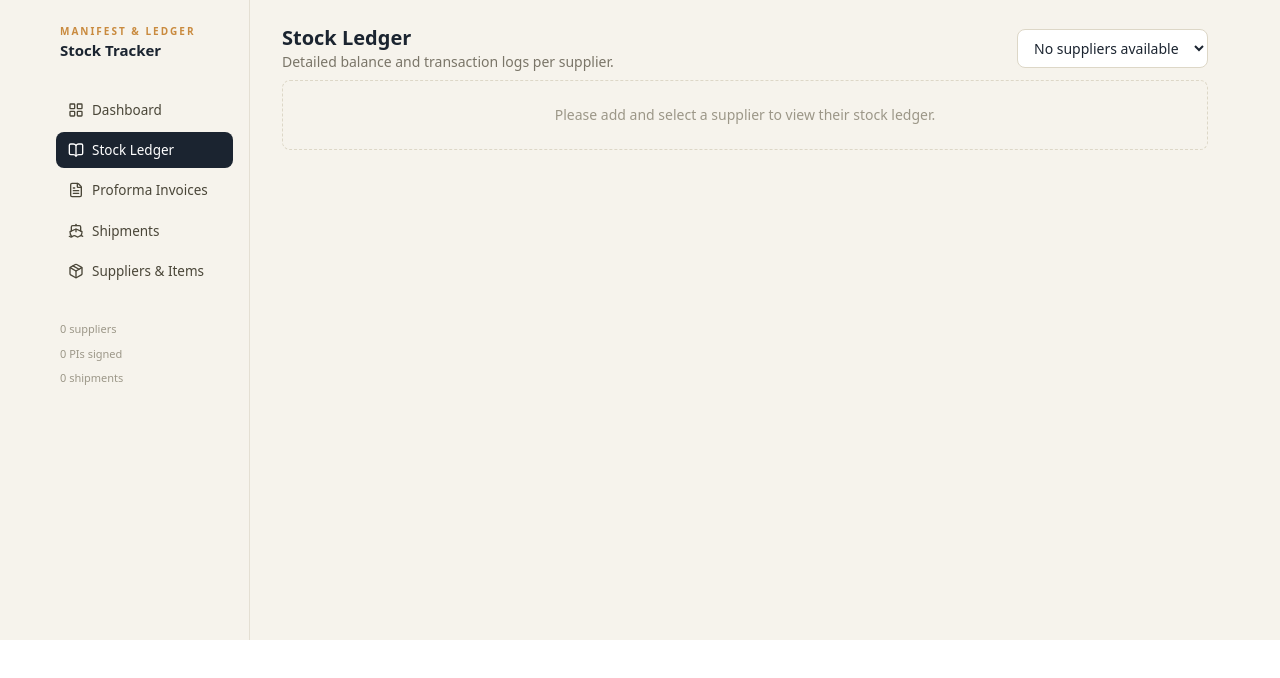
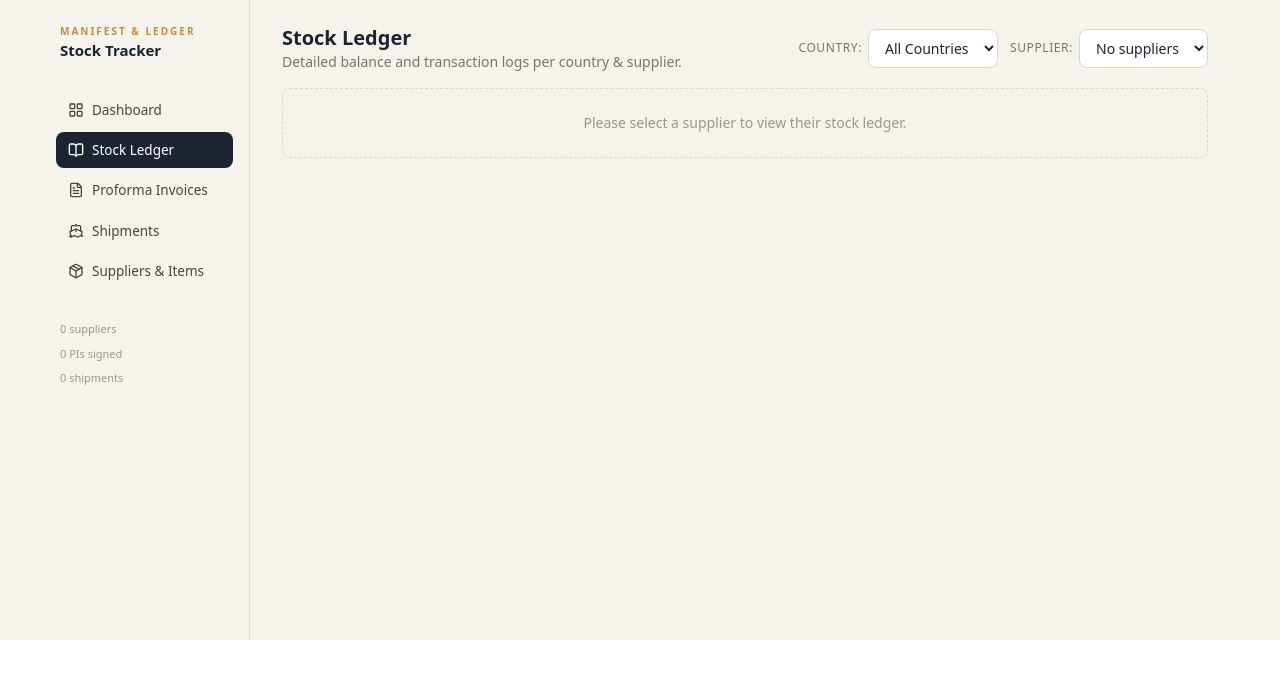
Before and after one commit to abdulrehmanmaisongalaxy/AIT-Stock-Tracker-at-Supplier-Warehouse, a React (Vite) app: page / in a window 1280 px wide. Both pictures are taken after a click on the button "Stock Ledger". Shown: the top 678 px of the page. Built offline with nearby package versions, Linux system fonts and the light colour scheme.

Commit message:
AIT-Stock-Tracker-at-Supplier-Warehouse
Added a Globe icon to the import list and updated the calculation of closing values to ensure non-negative quantities. Introduced a new summary section for stock by country, including supplier counts and closing values.

```diff
--- a/src/App.jsx
+++ b/src/App.jsx
@@ -2,7 +2,7 @@ import { useState, useEffect, useMemo } from "react";
 import {
   Plus, Trash2, Package, FileText, Ship, LayoutGrid, X,
   AlertCircle, Loader2, CheckCircle2, Boxes, BookOpen,
-  Upload, Download, FileSpreadsheet, Edit3, FileCode
+  Upload, Download, FileSpreadsheet, Edit3, FileCode, Globe
 } from "lucide-react";
 import * as XLSX from "xlsx";
 import jsPDF from "jspdf";
@@ -129,7 +129,7 @@ export default function StockLedger() {
   };
 
   const totals = useMemo(() => {
-    const closingValue = ledger.reduce((s, r) => s + r.closingQty * r.avgCost, 0);
+    const closingValue = ledger.reduce((s, r) => s + Math.max(0, r.closingQty) * r.avgCost, 0);
     const pipelineQty = ledger.reduce((s, r) => s + r.pipeline, 0);
     const closingQty = ledger.reduce((s, r) => s + Math.max(0, r.closingQty), 0);
     return { closingValue, pipelineQty, closingQty };
@@ -200,6 +200,21 @@ function Dashboard({ data, ledger, totals, supplierName, productInfo, piStatus }
     return m;
   }, [ledger]);
 
+  const byCountry = useMemo(() => {
+    const m = {};
+    for (const r of ledger) {
+      const sup = data.suppliers.find((s) => s.id === r.supplierId);
+      const country = sup?.country?.trim() || "Unassigned";
+      if (!m[country]) m[country] = { country, suppliersCount: new Set(), closingValue: 0, closingQty: 0, pipelineQty: 0 };
+
+      m[country].suppliersCount.add(r.supplierId);
+      m[country].closingQty += Math.max(0, r.closingQty);
+      m[country].closingValue += Math.max(0, r.closingQty) * r.avgCost;
+      m[country].pipelineQty += r.pipeline;
+    }
+    return Object.values(m);
+  }, [ledger, data.suppliers]);
+
   const openPIs = data.pis.filter((p) => piStatus(p).label !== "In Stock");
   const recentShipments = [...data.shipments].sort((a, b) => (b.date || "").localeCompare(a.date || "")).slice(0, 5);
 
@@ -208,12 +223,50 @@ function Dashboard({ data, ledger, totals, supplierName, productInfo, piStatus }
       <h1 className="text-xl font-bold mb-1">Dashboard</h1>
       <p className="text-sm text-[#7A7568] mb-6">Live view of what's ordered, what's ready to sell, and what's already shipped.</p>
 
-      <div className="grid grid-cols-3 gap-4 mb-8">
+      <div className="grid grid-cols-3 gap-4 mb-6">
         <StatCard label="Closing stock value" value={"AED " + money(totals.closingValue)} icon={Boxes} tone="stock" />
         <StatCard label="Closing stock qty (sellable now)" value={fmt(totals.closingQty)} icon={CheckCircle2} tone="stock" />
         <StatCard label="In pipeline (ordered, not received)" value={fmt(totals.pipelineQty)} icon={FileText} tone="pipeline" />
       </div>
 
+      {/* Country Wise Summary Card */}
+      <div className={card + " p-5 mb-6"}>
+        <div className="flex items-center gap-2 mb-3">
+          <Globe className="w-4 h-4 text-[#C98A3E]" />
+          <div className={sectionLabel + " mb-0"}>Closing Stock by Country Summary</div>
+        </div>
+        {byCountry.length === 0 ? (
+          <EmptyState text="No country data available." />
+        ) : (
+          <table className="w-full text-sm">
+            <thead>
+              <tr className="text-[10.5px] uppercase tracking-[0.06em] text-[#9C9788] border-b border-[#EFEAE0]">
+                <th className="text-left py-1.5 font-medium">Country</th>
+                <th className="text-center py-1.5 font-medium">Suppliers</th>
+                <th className="text-right py-1.5 font-medium">Pipeline Qty</th>
+                <th className="text-right py-1.5 font-medium">Closing Stock Qty</th>
+                <th className="text-right py-1.5 font-medium">Total Value</th>
+              </tr>
+            </thead>
+            <tbody>
+              {byCountry.map((c, i) => (
+                <tr key={i} className="border-b border-[#F3F0E7] last:border-0 font-medium">
+                  <td className="py-2 flex items-center gap-2">
+                    <span className="w-2 h-2 rounded-full bg-[#C98A3E]" />
+                    {c.country}
+                  </td>
+                  <td className="text-center py-2 text-[#7A7568]">{c.suppliersCount.size}</td>
+                  <td className="text-right py-2 text-[#8A6420]">{c.pipelineQty > 0 ? fmt(c.pipelineQty) : "—"}</td>
+                  <td className="text-right py-2 text-[#2F5A41]">{fmt(c.closingQty)}</td>
+                  <td className="text-right py-2 font-bold text-[#1B2430]">AED {money(c.closingValue)}</td>
+                </tr>
+              ))}
+            </tbody>
+          </table>
+        )}
+      </div>
+
+      {/* Detailed Stock by Supplier */}
       <div className={card + " p-5 mb-6"}>
         <div className={sectionLabel}>Closing stock by supplier — sellable inventory, right now</div>
         {Object.keys(bySupplier).length === 0 ? (
@@ -221,17 +274,21 @@ function Dashboard({ data, ledger, totals, supplierName, productInfo, piStatus }
         ) : (
           Object.entries(bySupplier).map(([supplierId, rows]) => {
             const supplierClosingValue = rows.reduce((s, r) => s + Math.max(0, r.closingQty) * r.avgCost, 0);
+            const sup = data.suppliers.find(s => s.id === supplierId);
             return (
-              <div key={supplierId} className="mb-5 last:mb-0">
-                <div className="flex items-baseline justify-between mb-2">
-                  <div className="font-semibold text-[14px]">{supplierName(supplierId)}</div>
+              <div key={supplierId} className="mb-6 last:mb-0">
+                <div className="flex items-baseline justify-between mb-2 pb-1 border-b border-[#DDD7C7]">
+                  <div className="font-bold text-[14px] flex items-center gap-2">
+                    {supplierName(supplierId)}
+                    {sup?.country && <span className="text-xs font-normal px-2 py-0.5 rounded bg-[#EFEAE0] text-[#7A7568]">{sup.country}</span>}
+                  </div>
                   <div className="text-[12px] text-[#7A7568]">
                     Closing value: <span className="font-semibold text-[#1B2430]">AED {money(supplierClosingValue)}</span>
                   </div>
                 </div>
                 <table className="w-full text-sm">
                   <thead>
-                    <tr className="text-[10.5px] uppercase tracking-[0.06em] text-[#9C9788] border-b border-[#EFEAE0]">
+                    <tr className="text-[10.5px] uppercase tracking-[0.06em] text-[#9C9788]">
                       <th className="text-left py-1.5 font-medium">Item</th>
                       <th className="text-right py-1.5 font-medium">Pipeline</th>
                       <th className="text-right py-1.5 font-medium">Closing qty</th>
@@ -303,7 +360,31 @@ function Dashboard({ data, ledger, totals, supplierName, productInfo, piStatus }
 }
 
 function LedgerTab({ data, ledger, supplierName, productInfo }) {
-  const [selectedSupplier, setSelectedSupplier] = useState(data.suppliers[0]?.id || "");
+  const [selectedCountry, setSelectedCountry] = useState("all");
+  const [selectedSupplier, setSelectedSupplier] = useState("");
+
+  const countriesList = useMemo(() => {
+    const list = new Set();
+    data.suppliers.forEach((s) => {
+      if (s.country) list.add(s.country.trim());
+    });
+    return Array.from(list).sort();
+  }, [data.suppliers]);
+
+  const filteredSuppliers = useMemo(() => {
+    if (selectedCountry === "all") return data.suppliers;
+    return data.suppliers.filter((s) => (s.country || "").trim() === selectedCountry);
+  }, [data.suppliers, selectedCountry]);
+
+  useEffect(() => {
+    if (filteredSuppliers.length > 0) {
+      if (!filteredSuppliers.some((s) => s.id === selectedSupplier)) {
+        setSelectedSupplier(filteredSuppliers[0].id);
+      }
+    } else {
+      setSelectedSupplier("");
+    }
+  }, [selectedCountry, filteredSuppliers, selectedSupplier]);
 
   const filteredLedger = useMemo(() => {
     if (!selectedSupplier) return [];
@@ -347,23 +428,46 @@ function LedgerTab({ data, ledger, supplierName, productInfo }) {
 
   return (
     <div>
-      <div className="flex items-center justify-between mb-2">
+      <div className="flex items-center justify-between mb-4">
         <div>
           <h1 className="text-xl font-bold">Stock Ledger</h1>
-          <p className="text-sm text-[#7A7568]">Detailed balance and transaction logs per supplier.</p>
+          <p className="text-sm text-[#7A7568]">Detailed balance and transaction logs per country &amp; supplier.</p>
         </div>
-        <div>
-          <select className={inputCls + " font-medium"} value={selectedSupplier} onChange={(e) => setSelectedSupplier(e.target.value)}>
-            {data.suppliers.length === 0 && <option value="">No suppliers available</option>}
-            {data.suppliers.map((s) => (
+        <div className="flex items-center gap-3">
+          {/* Country Selection Dropdown */}
+          <div className="flex items-center gap-1.5">
+            <span className="text-xs text-[#7A7568] font-medium uppercase tracking-wider">Country:</span>
+            <select
+              className={inputCls + " font-medium py-1.5"}
+              value={selectedCountry}
+              onChange={(e) => setSelectedCountry(e.target.value)}
+            >
+              <option value="all">All Countries</option>
+              {countriesList.map((c) => (
+                <option key={c} value={c}>{c}</option>
+              ))}
+            </select>
+          </div>
+
+          {/* Supplier Selection Dropdown */}
+          <div className="flex items-center gap-1.5">
+            <span className="text-xs text-[#7A7568] font-medium uppercase tracking-wider">Supplier:</span>
+            <select
+              className={inputCls + " font-medium py-1.5"}
+              value={selectedSupplier}
+              onChange={(e) => setSelectedSupplier(e.target.value)}
+            >
+              {filteredSuppliers.length === 0 && <option value="">No suppliers</option>}
+              {filteredSuppliers.map((s) => (
                 <option key={s.id} value={s.id}>{s.name} ({s.country || "General"})</option>
               ))}
             </select>
           </div>
         </div>
+      </div>
 
       {!selectedSupplier ? (
-        <EmptyState text="Please add and select a supplier to view their stock ledger." />
+        <EmptyState text="Please select a supplier to view their stock ledger." />
       ) : (
         <>
           <div className={card + " p-5 mb-6"}>
@@ -1026,6 +1130,7 @@ function ShipmentsTab({ data, save, supplierName, productInfo, closingQtyFor })
   };
 
   const exportPDFPackingList = (sh) => {
+    try {
       const doc = new jsPDF();
       const sup = data.suppliers.find((s) => s.id === sh.supplierId);
 
@@ -1056,8 +1161,8 @@ function ShipmentsTab({ data, save, supplierName, productInfo, closingQtyFor })
         totalCbm += lineCbm;
 
         tableRows.push([
-        p.sku,
-        p.name,
+          p.sku || "—",
+          p.name || "—",
           `${fmt(shippedQty)} ${p.unit}`,
           p.packingSize || "—",
           `${p.weightKg || 0} kg`,
@@ -1068,13 +1173,14 @@ function ShipmentsTab({ data, save, supplierName, productInfo, closingQtyFor })
       });
 
       tableRows.push([
-      { content: "TOTALS", colSpan: 2, styles: { fontStyle: "bold" } },
-      { content: fmt(totalQty), styles: { fontStyle: "bold" } },
+        "TOTALS",
+        "",
+        fmt(totalQty),
         "",
         "",
-      { content: `${totalWeight.toFixed(2)} kg`, styles: { fontStyle: "bold" } },
+        `${totalWeight.toFixed(2)} kg`,
         "",
-      { content: `${totalCbm.toFixed(3)} m³`, styles: { fontStyle: "bold" } }
+        `${totalCbm.toFixed(3)} m³`
       ]);
 
       autoTable(doc, {
@@ -1087,6 +1193,10 @@ function ShipmentsTab({ data, save, supplierName, productInfo, closingQtyFor })
       });
 
       doc.save(`Packing_List_${sh.shipmentNumber}.pdf`);
+    } catch (err) {
+      console.error("PDF generation failed:", err);
+      alert("Failed to generate PDF. Check browser console for details.");
+    }
   };
 
   return (
```
Lines whose indentation alone changed are shown as unchanged.
